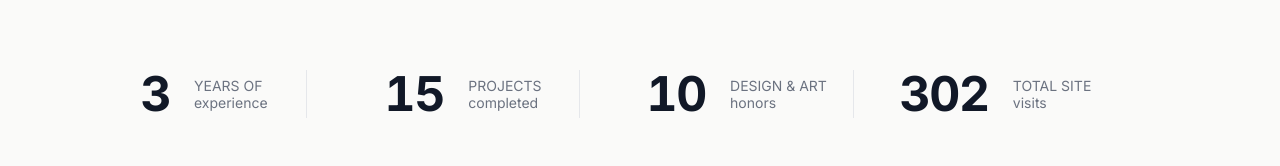
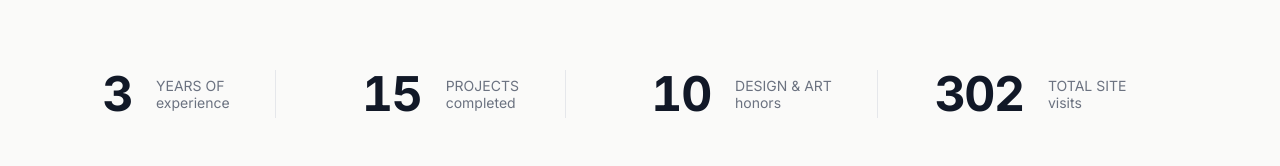
Before and after one commit to Y-tuo/Portfolio, a React (Vite) app: page / in a window 1280 px wide. Shown: the part 634-800 px from the top of the page. Built offline with nearby package versions, Linux system fonts and the light colour scheme.

Commit message:
Optimize: Center stats dividers using Flex spacers

```diff
--- a/App.tsx
+++ b/App.tsx
@@ -133,13 +133,10 @@ function App() {
 
         {/* Stats Bar */}
         <div className="max-w-7xl mx-auto w-full mt-4">
-          <div className="grid md:grid-cols-2 gap-8">
-            <div className="md:col-span-2 grid grid-cols-4 divide-x divide-gray-200 w-[90%]">
-              {STATS.map((stat, idx) => (
-                <div
-                  key={idx}
-                  className="flex items-center gap-6 justify-center px-4"
-                >
+          <div className="flex w-[90%] items-center justify-between">
+            {STATS.map((stat, idx) => (
+              <React.Fragment key={idx}>
+                <div className="flex items-center gap-6">
                   <span className="text-4xl md:text-5xl font-bold text-gray-900 tracking-tight tabular-nums min-w-[80px] md:min-w-[100px] text-right">
                     <CountUp end={stat.value} suffix={stat.suffix} />
                   </span>
@@ -148,8 +145,13 @@ function App() {
                     {stat.line2}
                   </span>
                 </div>
-              ))}
-            </div>
+                {idx < STATS.length - 1 && (
+                  <div className="flex-1 flex justify-center">
+                    <div className="w-px h-12 bg-gray-200"></div>
+                  </div>
+                )}
+              </React.Fragment>
+            ))}
           </div>
         </div>
       </section>
```
